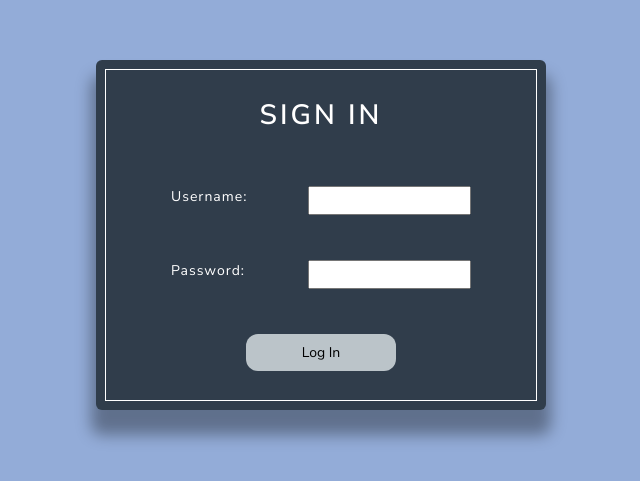
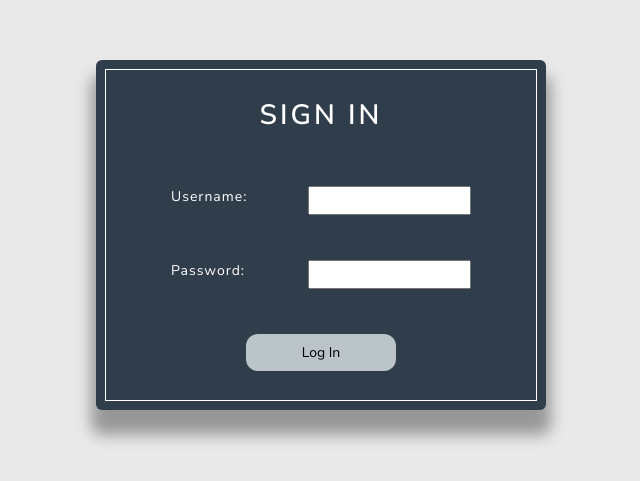
Before and after one commit to NixMichael/recordkeeper, a React (Create React App) app: page / in a window 1280 px wide. Shown: the part 133-614 px from the top of the page, without its empty margins (319-959 px from the left). Built offline with nearby package versions, Linux system fonts and the light colour scheme.

Commit message:
Changed main background color

```diff
--- a/src/styles/CONSTANTS.scss
+++ b/src/styles/CONSTANTS.scss
@@ -1,5 +1,5 @@
 :root {
-  --main-background-color: rgb(147, 172, 216);
+  --main-background-color: rgb(233, 233, 233);
   --feature-element-color: rgb(48, 61, 75);
   --feature-element-color-faded: rgb(80, 115, 151);
   --minor-feature-element-color: rgb(11, 34, 61);
```
